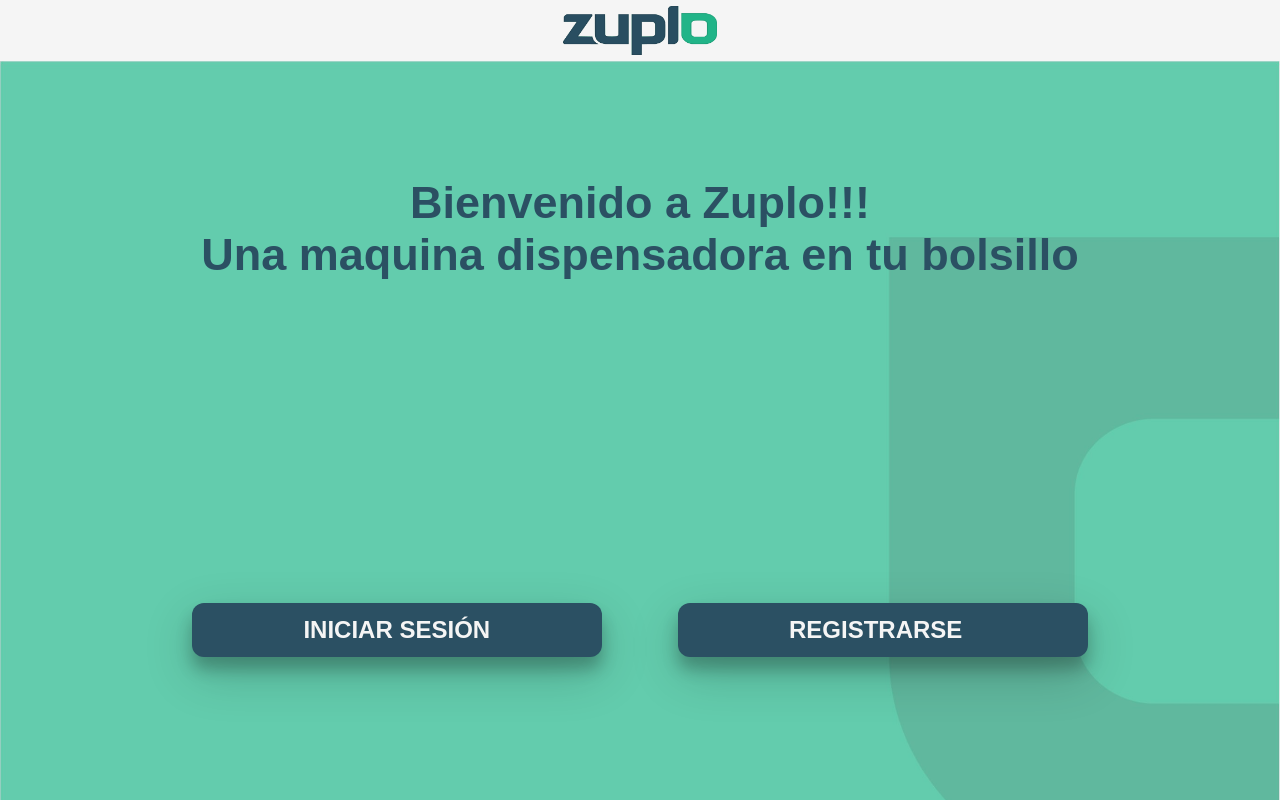
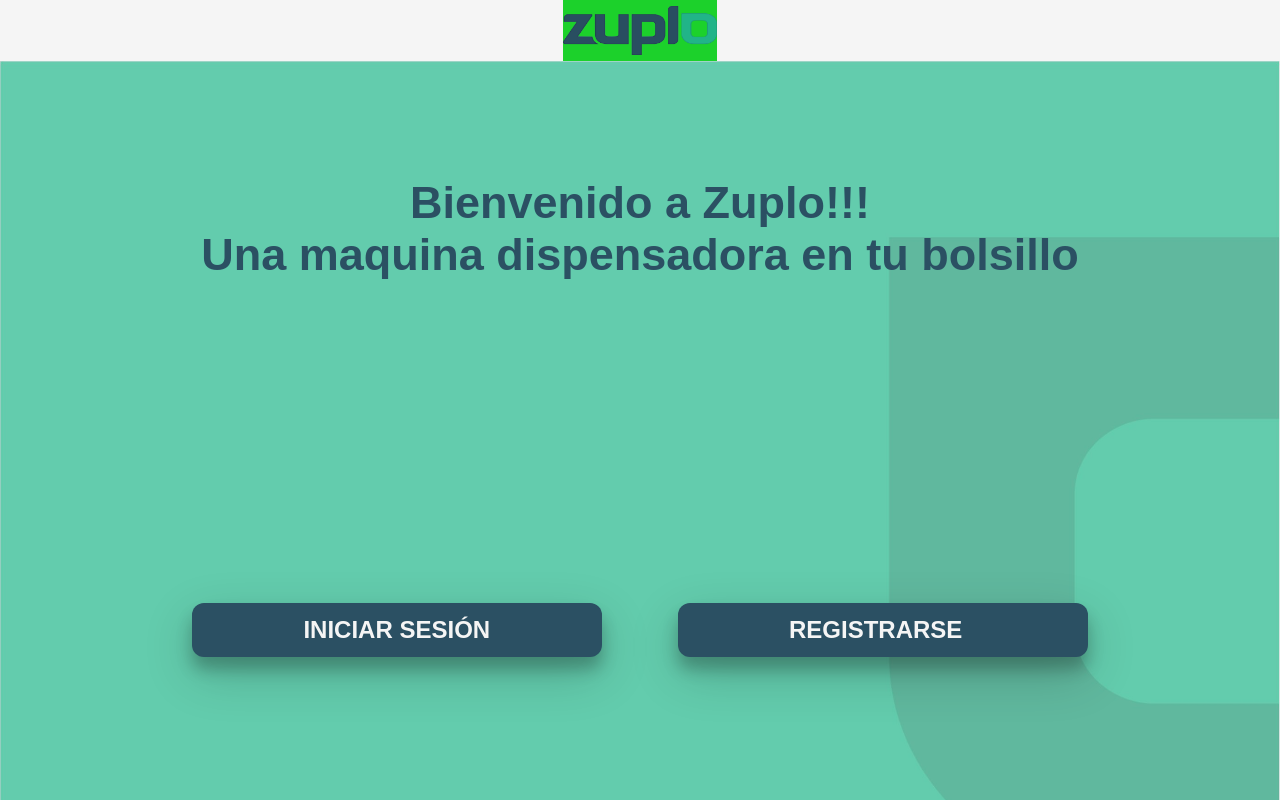
Before and after one commit to rgomeza91/zuplo_web_page, a plain HTML site: page zuplo_home.html in a window 1280 px wide. Drawn offline with Linux system fonts and the light colour scheme.

Commit message:
media color green activate

```diff
--- a/style.css
+++ b/style.css
@@ -247,7 +247,7 @@ input::-webkit-inner-spin-button {
 @media screen and (min-width:768px){
   .logo {
     max-width: 20%;
-    /*background-color: rgb(28, 209, 43);*/
+    background-color: rgb(28, 209, 43);*/
   }
   .slogan {
     font-size: 40px;
```
